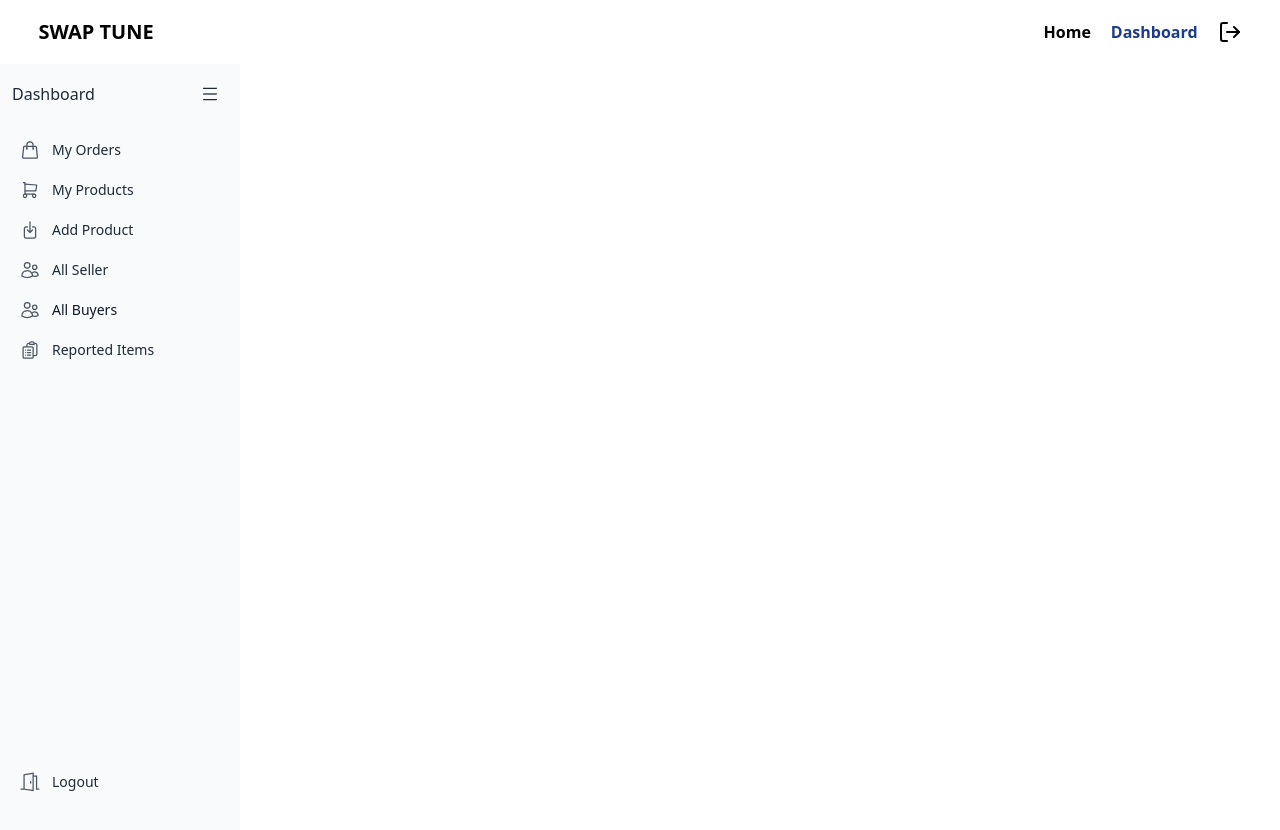
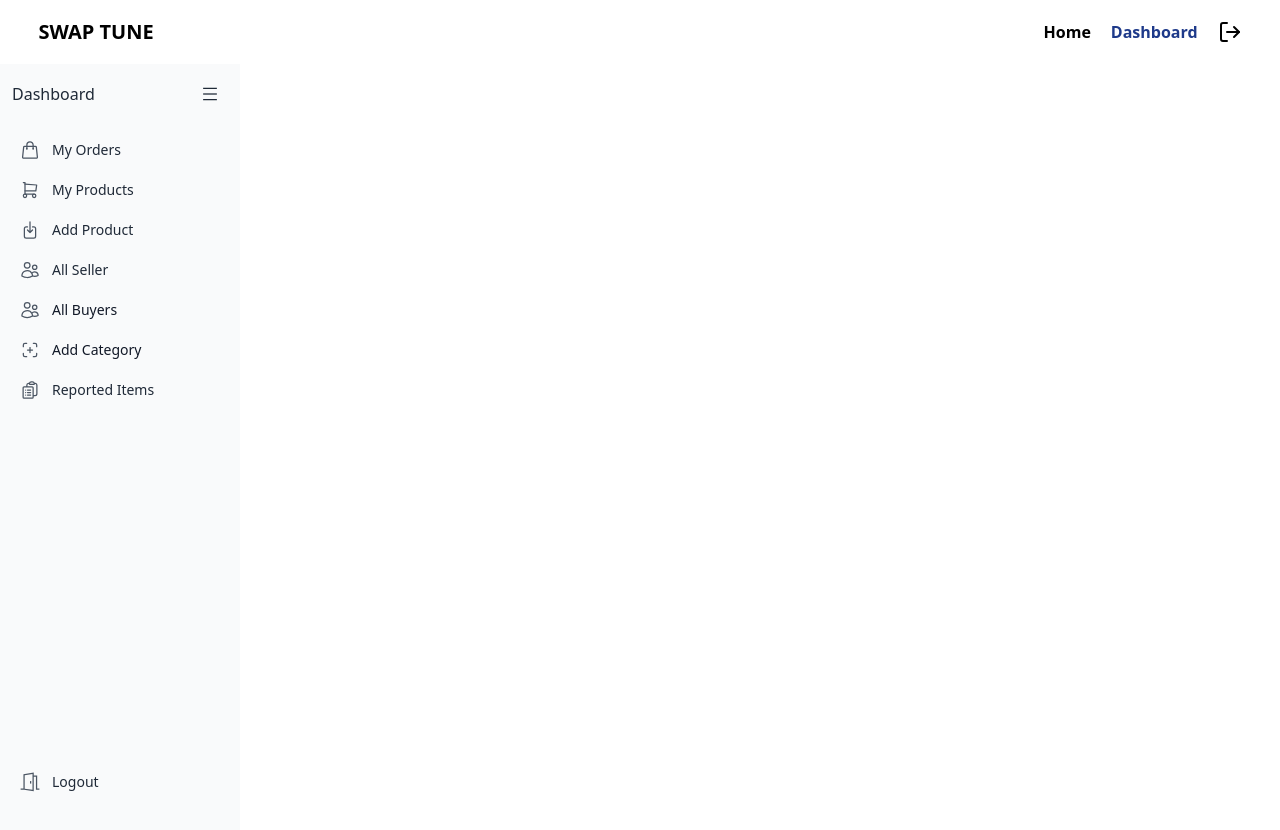
Before and after one commit to abhiskg/swap-tune-frontend, a React (Vite) app: page /dashboard in a window 1280 px wide. Shown: the top 830 px of the page. Built offline with nearby package versions, Linux system fonts and the light colour scheme; no server answers.

Commit message:
Category add route created

```diff
--- a/src/components/ui/SideNavbar.tsx
+++ b/src/components/ui/SideNavbar.tsx
@@ -178,6 +178,38 @@ const SideNavbar = () => {
                 <span>All Buyers</span>
               </NavLink>
             </li>
+            <li className="rounded-sm  text-gray-900">
+              <NavLink
+                rel="noopener noreferrer"
+                to="/dashboard/admin/add-category"
+                className={({ isActive }) =>
+                  isActive
+                    ? "flex items-center p-2 space-x-3 rounded-md bg-gray-300"
+                    : "flex items-center p-2 space-x-3 rounded-md"
+                }
+              >
+                <svg
+                  xmlns="http://www.w3.org/2000/svg"
+                  className="w-5 h-5 text-gray-600"
+                  viewBox="0 0 24 24"
+                  strokeWidth="1.5"
+                  stroke="currentColor"
+                  fill="none"
+                  strokeLinecap="round"
+                  strokeLinejoin="round"
+                >
+                  <path stroke="none" d="M0 0h24v24H0z" fill="none" />
+                  <path d="M4 8v-2a2 2 0 0 1 2 -2h2" />
+                  <path d="M4 16v2a2 2 0 0 0 2 2h2" />
+                  <path d="M16 4h2a2 2 0 0 1 2 2v2" />
+                  <path d="M16 20h2a2 2 0 0 0 2 -2v-2" />
+                  <line x1="9" y1="12" x2="15" y2="12" />
+                  <line x1="12" y1="9" x2="12" y2="15" />
+                </svg>
+                <span>Add Category</span>
+              </NavLink>
+            </li>
+
             <li className="rounded-sm">
               <NavLink
                 rel="noopener noreferrer"
--- /dev/null
+++ b/src/pages/dashboard/admin/AddCategory.tsx
@@ -0,0 +1,63 @@
+import { useForm, SubmitHandler } from "react-hook-form";
+import { z } from "zod";
+import { zodResolver } from "@hookform/resolvers/zod";
+
+const CategorySchema = z.object({
+  categoryName: z.string().min(1, { message: "Please enter product name" }),
+  image: z
+    .string()
+    .min(1, { message: "Please enter product image" })
+    .url({ message: "Enter a valid url" }),
+});
+
+type CategorySchemaType = z.infer<typeof CategorySchema>;
+
+const AddCategory = () => {
+  const {
+    register,
+    handleSubmit,
+    reset,
+    formState: { errors },
+  } = useForm<CategorySchemaType>({
+    resolver: zodResolver(CategorySchema),
+  });
+
+  const handleAddCategory: SubmitHandler<CategorySchemaType> = (data) => {
+    console.log(data);
+  };
+  return (
+    <div>
+      <h2>Add new Category</h2>
+      <form onSubmit={handleSubmit(handleAddCategory)}>
+        <div className="space-y-1">
+          <label htmlFor="categoryName">Category Name</label>
+          <input
+            className="input-form"
+            type="text"
+            id="categoryName"
+            {...register("categoryName")}
+            placeholder=""
+          />
+          {errors.categoryName?.message && (
+            <p className="error-message">{errors.categoryName?.message}</p>
+          )}
+        </div>
+        <div className="space-y-1">
+          <label htmlFor="image">Category Image</label>
+          <input
+            className="input-form"
+            type="text"
+            id="image"
+            {...register("image")}
+            placeholder=""
+          />
+          {errors.image?.message && (
+            <p className="error-message">{errors.image?.message}</p>
+          )}
+        </div>
+      </form>
+    </div>
+  );
+};
+
+export default AddCategory;
--- a/src/routes/router.tsx
+++ b/src/routes/router.tsx
@@ -3,6 +3,7 @@ import Dashboard from "../layout/Dashboard";
 import Main from "../layout/Main";
 import Login from "../pages/auth/Login";
 import Register from "../pages/auth/Register";
+import AddCategory from "../pages/dashboard/admin/AddCategory";
 import AllBuyers from "../pages/dashboard/admin/AllBuyers";
 import AllSellers from "../pages/dashboard/admin/AllSellers";
 import ReportedItems from "../pages/dashboard/admin/ReportedItems";
@@ -62,6 +63,10 @@ const router = createBrowserRouter([
         element: <AllSellers />,
       },
       {
+        path: "/dashboard/admin/add-category",
+        element: <AddCategory />,
+      },
+      {
         path: "/dashboard/admin/reported-items",
         element: <ReportedItems />,
       },
```
